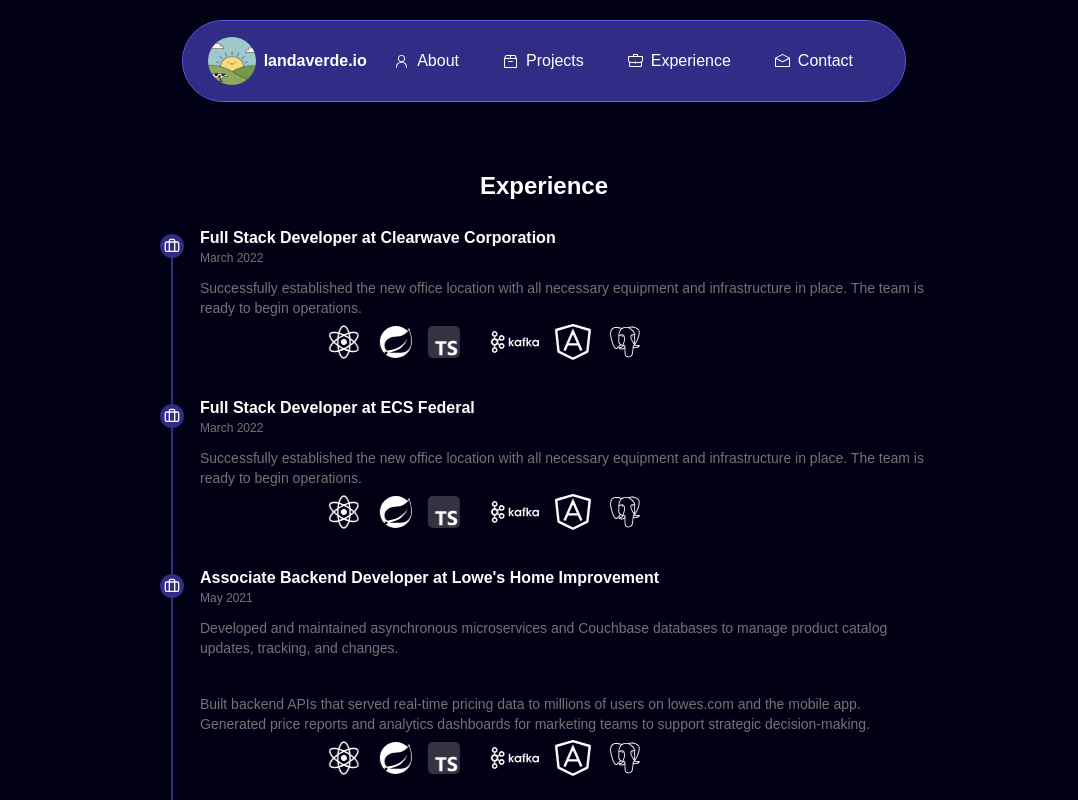
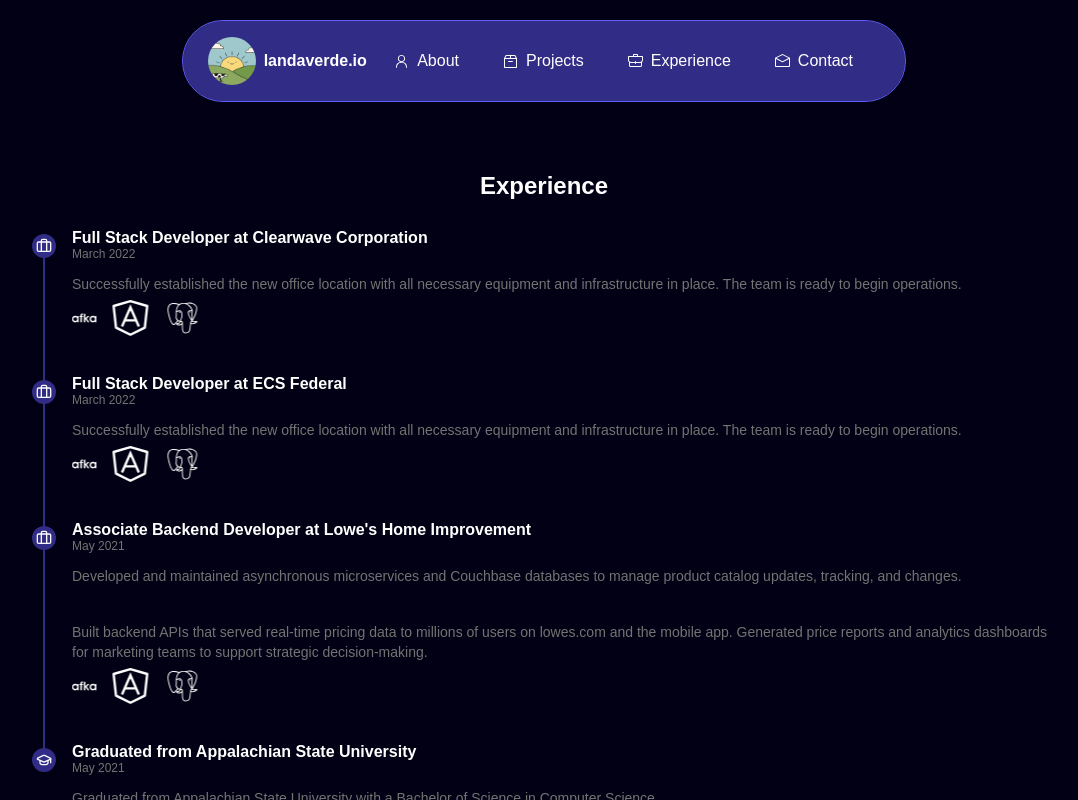
Before and after one commit to landaverdend/portfolio-site, a Next.js app: page /experience in a window 1280 px wide. Shown: the top 800 px of the page, without its empty margins (96-1174 px from the left). Built offline with nearby package versions, Linux system fonts and the light colour scheme.

Commit message:
asdfasdf

```diff
--- a/app/experience/page.tsx
+++ b/app/experience/page.tsx
@@ -10,8 +10,8 @@ export default function Experience() {
   return (
     <div className="w-full flex flex-col items-center justify-center pt-10 gap-8 pb-15 lg:pb-0 ">
       <h1 className="text-2xl font-bold">Experience</h1>
-      <div className="w-3/5 flex items-center justify-center ">
-        <Timeline color="primary" orientation="vertical">
+      <div className=" flex items-center justify-center ">
+        <Timeline color="primary" orientation="vertical" className="w-4/5">
           <TimelineItem>
             <TimelineHeader>
               <TimelineSeparator />
@@ -99,13 +99,11 @@ type ExperienceItemProps = {
 
   techStack?: string[];
 };
-function ExperienceItem({ title, date, children, techStack }: ExperienceItemProps) {
+function ExperienceItem({ title, date, children }: ExperienceItemProps) {
   return (
-    <div>
-      <div className="space-y-1">
-        <h3 className="text-base leading-none font-semibold">{title}</h3>
-        <p className="text-muted-foreground text-xs">{date}</p>
-      </div>
+    <div className="flex flex-col items-start justify-center ">
+      <h3 className="text-base leading-none font-semibold">{title}</h3>
+      <p className="text-muted-foreground text-xs">{date}</p>
       {children}
       <TechCarousel />
     </div>
--- a/components/ui/tech-carousel.tsx
+++ b/components/ui/tech-carousel.tsx
@@ -14,21 +14,12 @@ export default function TechCarousel({}) {
     <PostgreSQLSVG className="fill-white w-9 h-9 " />,
   ];
 
-  const half = items.length / 2;
-  const firstHalf = items.slice(0, half);
-  const secondHalf = items.slice(half);
-
   const animationDrawer = 'col-span-2 flex flex-row items-center justify-center gap-4 animate-dock-slide';
 
   return (
-    <div className="flex flex-row items-center justify-center gap-10 ">
+    <div className="w-8/10 overflow-hidden sm:w-1/2">
       <div className={animationDrawer}>
-        {firstHalf.map((item, i) => (
-          <span key={i}>{item}</span>
-        ))}
-      </div>
-      <div className={animationDrawer}>
-        {secondHalf.map((item, i) => (
+        {items.map((item, i) => (
           <span key={i}>{item}</span>
         ))}
       </div>
```
